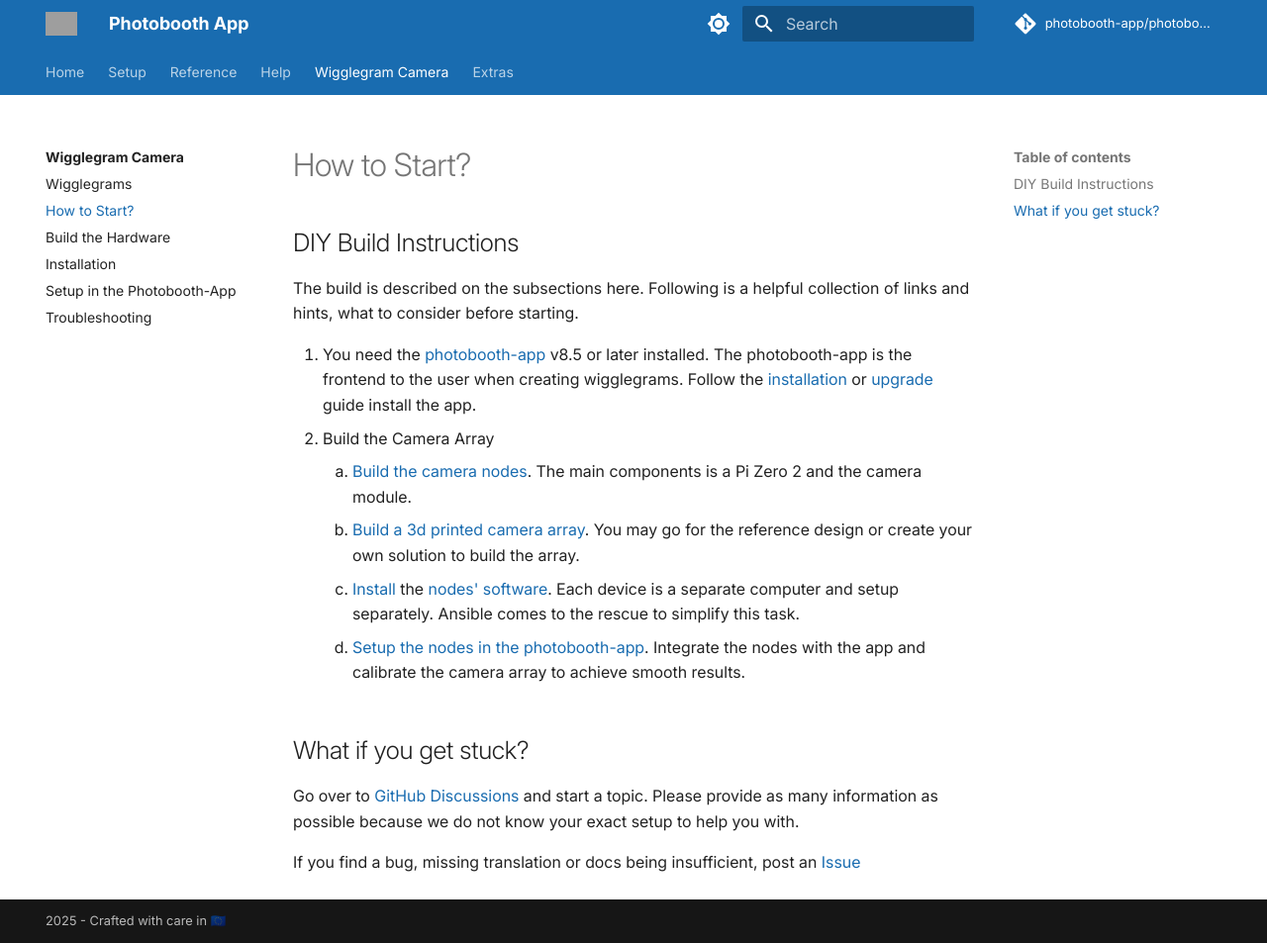
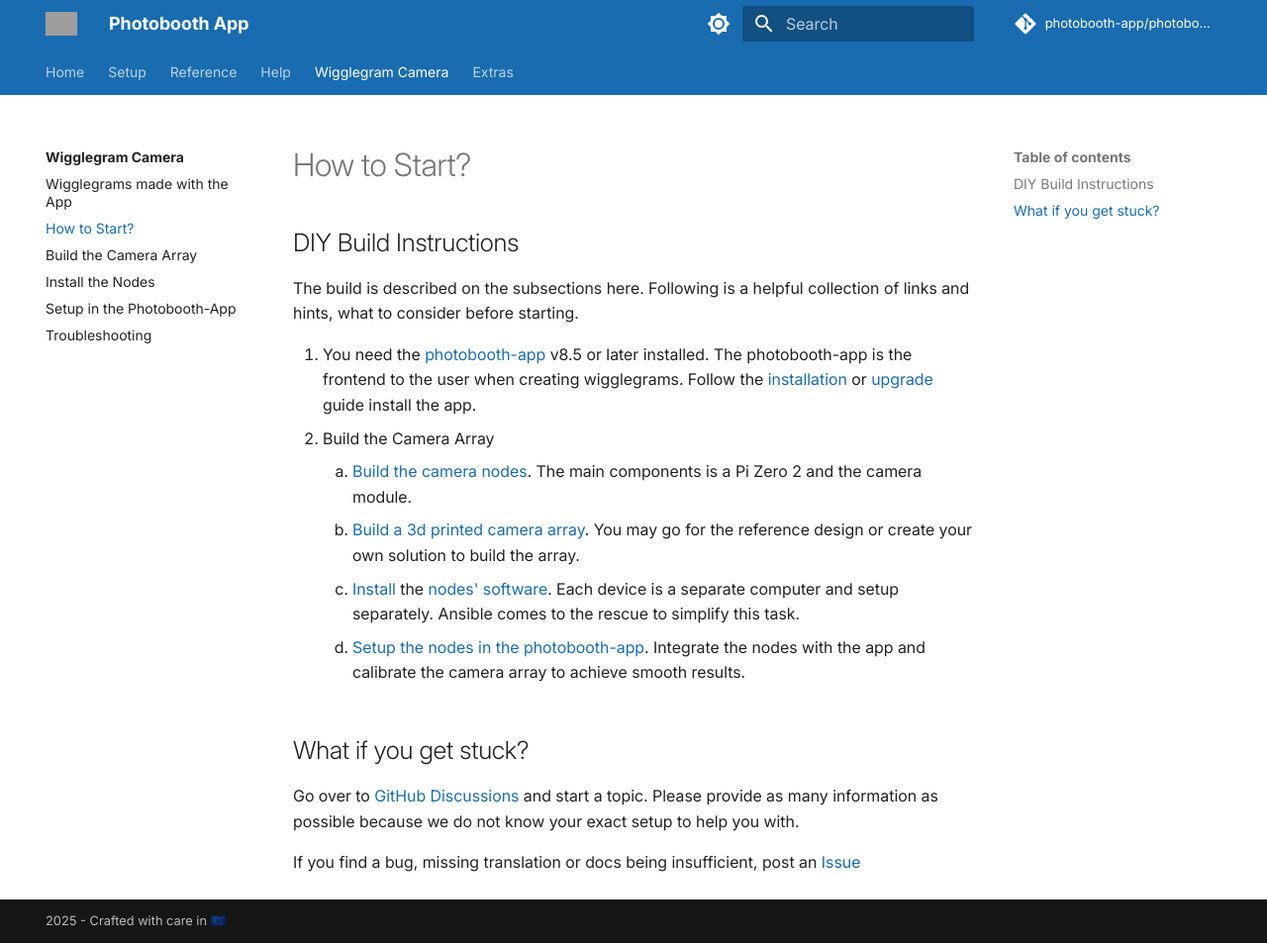
Before and after one commit to photobooth-app/photobooth-docs, an MkDocs documentation site: the page built from docs/wigglegramcamera/howtostart.md, in a window 1280 px wide and 953 px high. Shown: the whole window at 99% size. Built offline with MkDocs 1.6.1 and Material for MkDocs 9.7.7, drawn with Linux system fonts in a browser that asks for light colours; comment, search, counter and statistics services are not loaded; grey boxes are pictures that could not be loaded.

Commit message:
pages renamed

```diff
--- a/docs/wigglegramcamera/build.md
+++ b/docs/wigglegramcamera/build.md
@@ -1,4 +1,4 @@
-# Build the Hardware
+# Build the Camera Array
 
 <figure markdown>
   ![frontpage](./assets/camera-array-pi-zeros-network-overview.webp){ width="400" }
--- a/docs/wigglegramcamera/howtostart.md
+++ b/docs/wigglegramcamera/howtostart.md
@@ -9,8 +9,8 @@
 2. Build the Camera Array
     1. [Build the camera nodes](./build.md). The main components is a Pi Zero 2 and the camera module.
     2. [Build a 3d printed camera array](https://github.com/photobooth-app/photobooth-3d). You may go for the reference design or create your own solution to build the array.
-    3. [Install](./installation.md) the [nodes' software](https://github.com/photobooth-app/wigglecam). Each device is a separate computer and setup separately. Ansible comes to the rescue to simplify this task.
-    4. [Setup the nodes in the photobooth-app](./setup.md). Integrate the nodes with the app and calibrate the camera array to achieve smooth results.
+    3. [Install](./install-nodes.md) the [nodes' software](https://github.com/photobooth-app/wigglecam). Each device is a separate computer and setup separately. Ansible comes to the rescue to simplify this task.
+    4. [Setup the nodes in the photobooth-app](./setup-photobooth.md). Integrate the nodes with the app and calibrate the camera array to achieve smooth results.
 
 ## What if you get stuck?
 
--- a/docs/wigglegramcamera/installation.md
+++ b/docs/wigglegramcamera/install-nodes.md
@@ -1,4 +1,4 @@
-# Installation
+# Install the Nodes
 
 ## Prerequisites
 
--- a/docs/wigglegramcamera/wigglegrams.md
+++ b/docs/wigglegramcamera/wigglegrams.md
@@ -1,4 +1,4 @@
-# Wigglegrams
+# Wigglegrams made with the App
 
 <figure markdown>
   ![wigglegram made with the photobooth-app and calibration applied](./assets/wigglegram-example-charuco-calibrated.webp){ width="400" }
--- a/mkdocs.yml
+++ b/mkdocs.yml
@@ -106,8 +106,8 @@
       - wigglegramcamera/wigglegrams.md
       - wigglegramcamera/howtostart.md
       - wigglegramcamera/build.md
-      - wigglegramcamera/installation.md
-      - wigglegramcamera/setup.md
+      - wigglegramcamera/install-nodes.md
+      - wigglegramcamera/setup-photobooth.md
       - wigglegramcamera/troubleshooting.md
   - Extras:
       - extras/index.md
```
Also changed, not shown: other parts of docs/wigglegramcamera/wigglegrams.md (+0 -3 lines), docs/wigglegramcamera/index.md (+5 -2 lines), docs/wigglegramcamera/setup-photobooth.md (renamed from docs/wigglegramcamera/setup.md).
